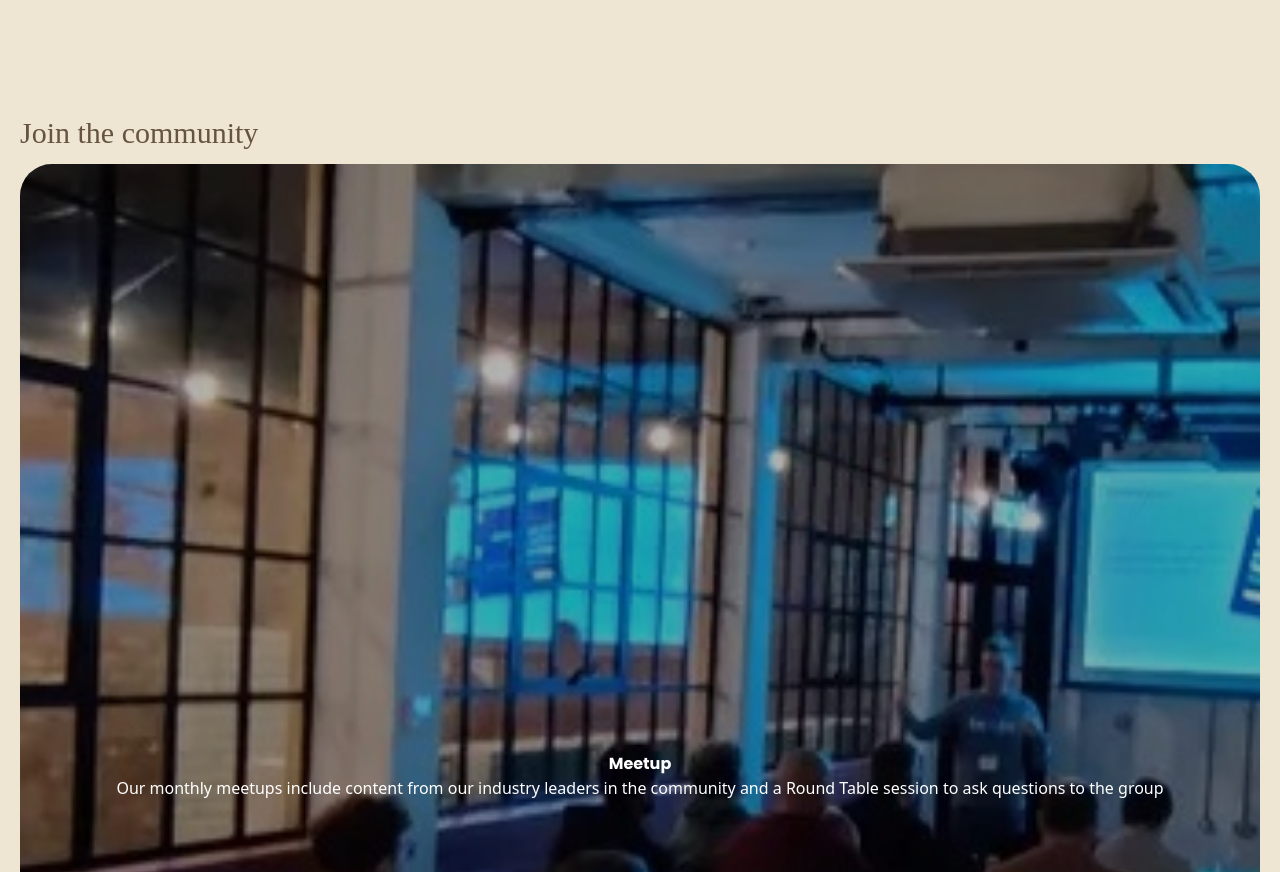
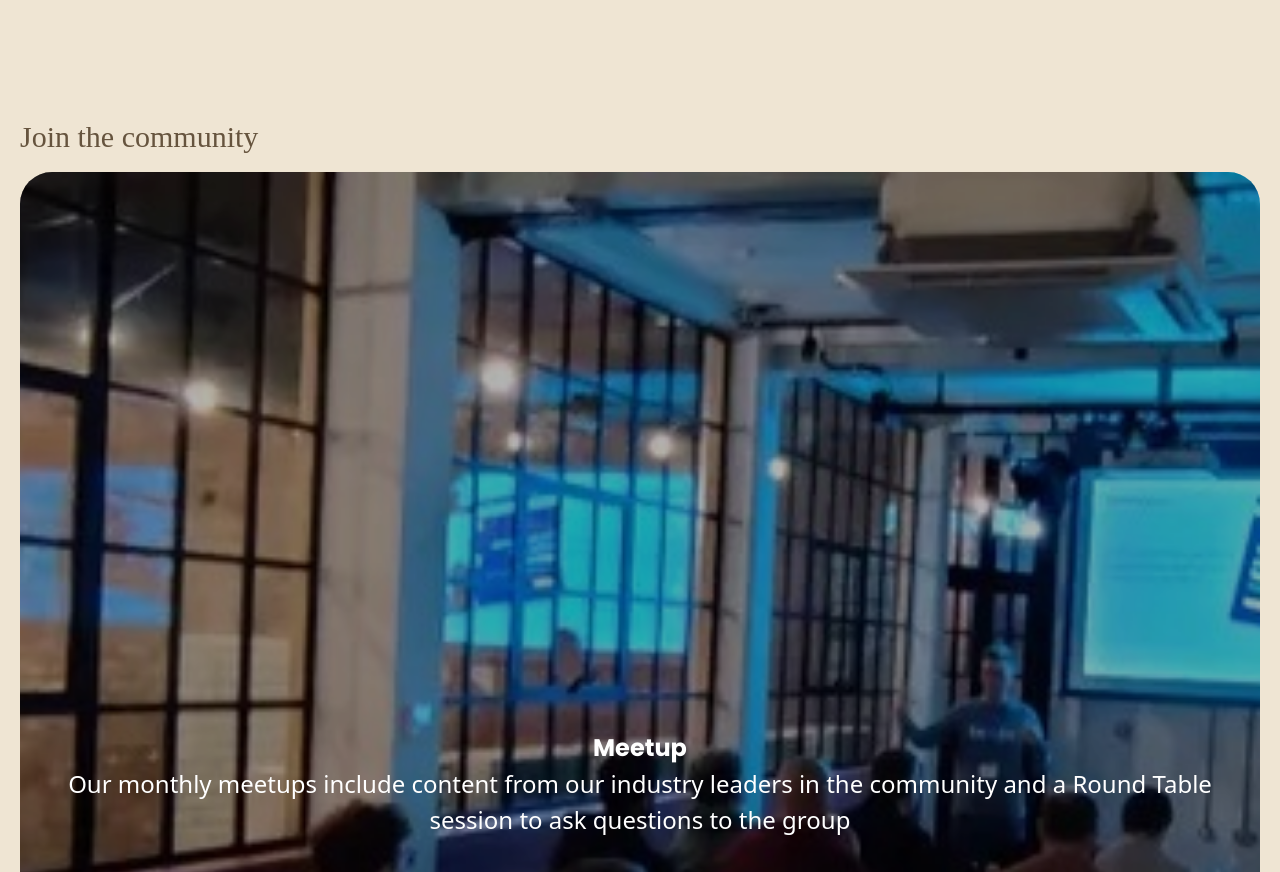
Before and after one commit to ManageOps/ManageOps, a plain HTML site: page index.html in a window 1280 px wide. Shown: the part 1910-2782 px from the top of the page. Drawn offline with Linux system fonts and the light colour scheme; a web font is replaced by a local one.

Commit message:
fix: better font spacing

```diff
--- a/assets/css/3.elemets.css
+++ b/assets/css/3.elemets.css
@@ -1,6 +1,7 @@
 body {
   background: var(--brown-1);
   color: var(--brown-2);
+  line-height: 1.5;
 }
 
 h1 {
@@ -20,18 +21,19 @@ h2 {
 h3 {
   font-family: "DM Serif Display", serif;
   font-size: var(--step-1);
-  line-height: 1em;
+  line-height: 1.25;
   margin-bottom: 1rem;
 }
 
 h4 {
   font-family: "Poppins", sans-serif;
+  font-size: var(--step-0);
 }
 
 ul,
 p {
   margin-bottom: 1rem;
-  font-size: var(--step--0);
+  font-size: var(--step-0);
 }
 
 /* Sane Defaults https://twitter.com/csswizardry/status/1717841334462005661 */
```
